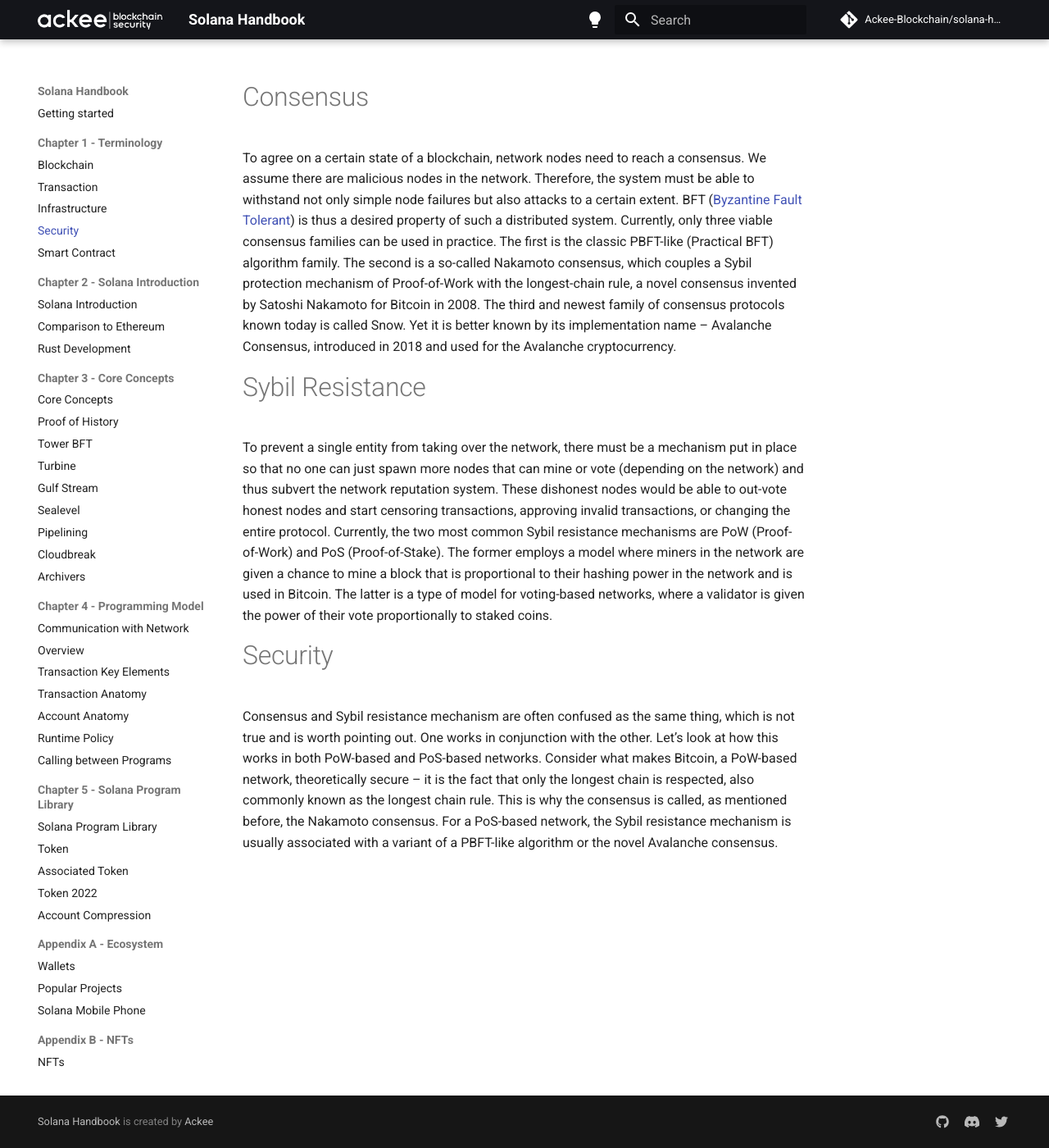
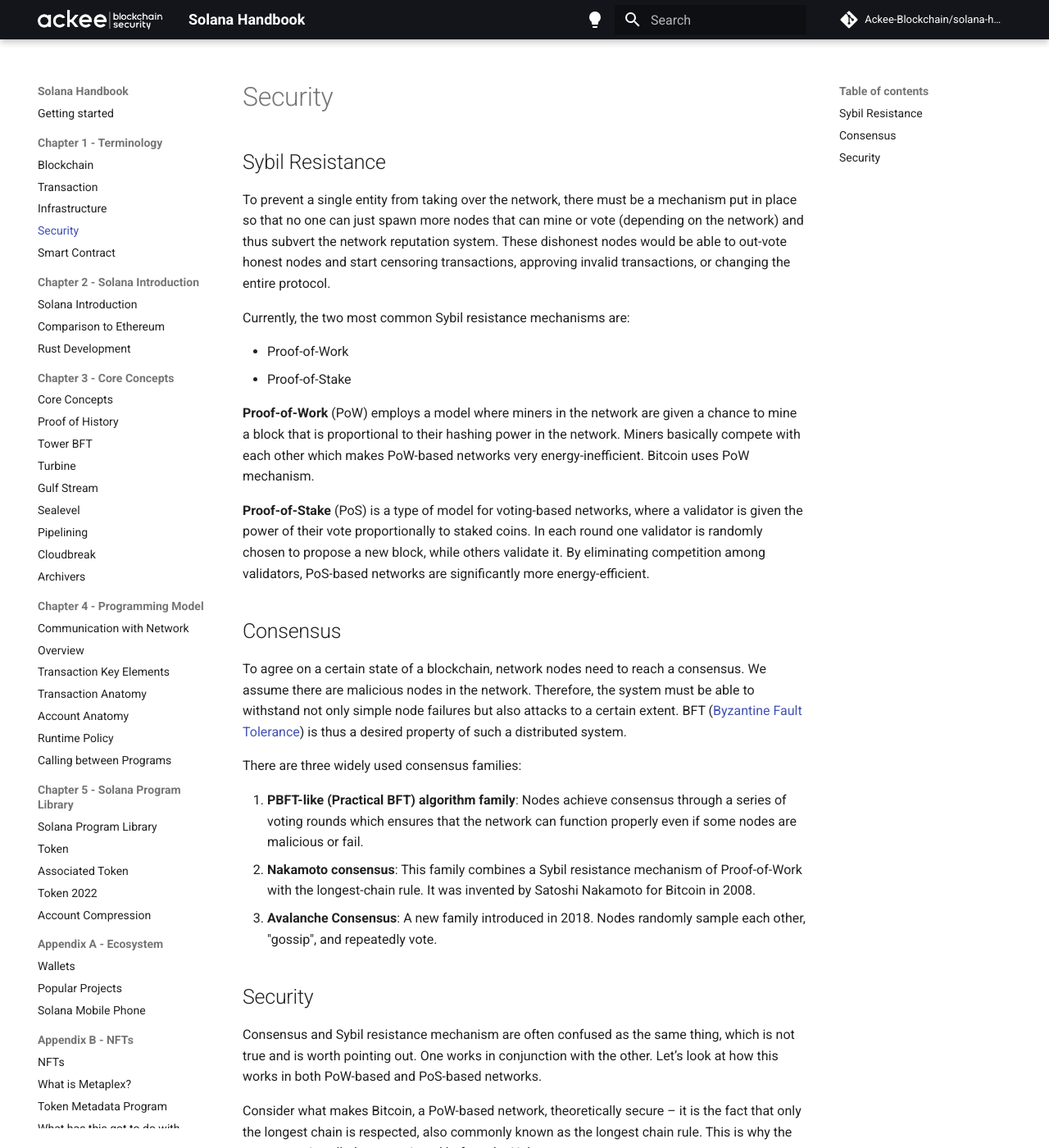
Before and after one commit to vmpyre/solana-handbook, an MkDocs documentation site: the page built from docs/handbook/chapter1/security.md, in a window 1280 px wide and 1400 px high. Shown: the whole window at 82% size. Built offline with MkDocs 1.6.1 and Material for MkDocs 9.7.7, drawn with Linux system fonts in a browser that asks for light colours; comment, search, counter and statistics services are not loaded; some of the changed text lies outside the part shown.

Commit message:
update security section

```diff
--- a/docs/handbook/chapter1/security.md
+++ b/docs/handbook/chapter1/security.md
@@ -1,15 +1,34 @@
-# Consensus
-
-To agree on a certain state of a blockchain, network nodes need to reach a consensus. We assume there are malicious nodes in the network. Therefore, the system must be able to withstand not only simple node failures but also attacks to a certain extent. BFT ([Byzantine Fault Tolerant](https://en.wikipedia.org/wiki/Byzantine_fault)) is thus a desired property of such a distributed system.
-Currently, only three viable consensus families can be used in practice. The first is the classic PBFT-like (Practical BFT) algorithm family. The second is a so-called Nakamoto consensus, which couples a Sybil protection mechanism of Proof-of-Work with the longest-chain rule, a novel consensus invented by Satoshi Nakamoto for Bitcoin in 2008. The third and newest family of consensus protocols known today is called Snow. Yet it is better known by its implementation name – Avalanche Consensus, introduced in 2018 and used for the Avalanche cryptocurrency.
-
-# Sybil Resistance
+## Sybil Resistance
 
 To prevent a single entity from taking over the network, there must be a mechanism put in place so that no one can just spawn more nodes that can mine or vote (depending on the network) and thus subvert the network reputation system. These dishonest nodes would be able to out-vote honest nodes and start censoring transactions, approving invalid transactions, or changing the entire protocol.
-Currently, the two most common Sybil resistance mechanisms are PoW (Proof-of-Work) and PoS (Proof-of-Stake). The former employs a model where miners in the network are given a chance to mine a block that is proportional to their hashing power in the network and is used in Bitcoin. The latter is a type of model for voting-based networks, where a validator is given the power of their vote proportionally to staked coins.
 
-# Security
+Currently, the two most common Sybil resistance mechanisms are:
+
+- Proof-of-Work
+- Proof-of-Stake
+
+ **Proof-of-Work** (PoW) employs a model where miners in the network are given a chance to mine a block that is proportional to their hashing power in the network. Miners basically compete with each other which makes PoW-based networks very energy-inefficient. Bitcoin uses PoW mechanism.
+
+ **Proof-of-Stake** (PoS) is a type of model for voting-based networks, where a validator is given the power of their vote proportionally to staked coins. In each round one validator is randomly chosen to propose a new block, while others validate it. By eliminating competition among validators, PoS-based networks are significantly more energy-efficient.
+
+## Consensus
+
+To agree on a certain state of a blockchain, network nodes need to reach a consensus. We assume there are malicious nodes in the network. Therefore, the system must be able to withstand not only simple node failures but also attacks to a certain extent. BFT ([Byzantine Fault Tolerance](https://en.wikipedia.org/wiki/Byzantine_fault)) is thus a desired property of such a distributed system.
+
+There are three widely used consensus families:
+
+1. **PBFT-like (Practical BFT) algorithm family**: Nodes achieve consensus through a series of voting rounds which ensures that the network can function properly even if some nodes are malicious or fail.
+2. **Nakamoto consensus**: This family combines a Sybil resistance mechanism of Proof-of-Work with the longest-chain rule. It was invented by Satoshi Nakamoto for Bitcoin in 2008.
+3. **Avalanche Consensus**: A new family introduced in 2018. Nodes randomly sample each other, "gossip", and repeatedly vote.
+
+## Security
 
 Consensus and Sybil resistance mechanism are often confused as the same thing, which is not true and is worth pointing out. One works in conjunction with the other. Let’s look at how this works in both PoW-based and PoS-based networks.
+
 Consider what makes Bitcoin, a PoW-based network, theoretically secure – it is the fact that only the longest chain is respected, also commonly known as the longest chain rule. This is why the consensus is called, as mentioned before, the Nakamoto consensus.
+
 For a PoS-based network, the Sybil resistance mechanism is usually associated with a variant of a PBFT-like algorithm or the novel Avalanche consensus.
+
+!!! note
+
+    Solana uses **Proof-of-Stake** mechanism coupled with [**Proof-of-History**](../chapter3/proof-of-history.md).
```
